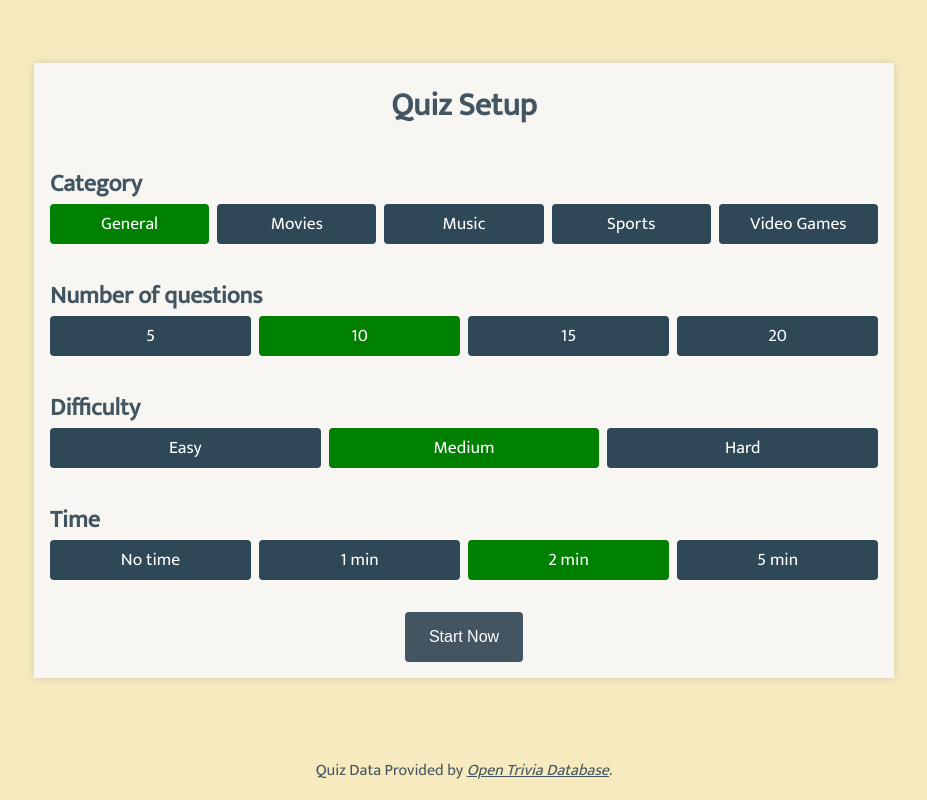
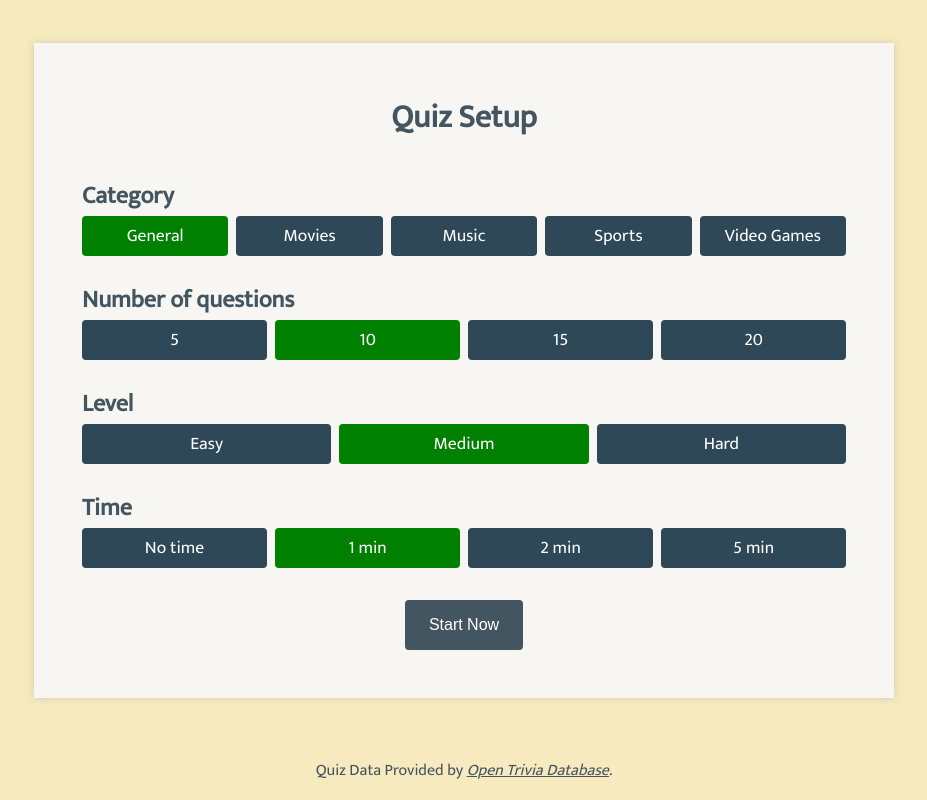
Before and after one commit to SinaBYR/react-quiz-app, a React (Create React App) app: page /quiz in a window 1280 px wide. Shown: the whole page, without its empty margins (176-1103 px from the left). Built offline with nearby package versions, Linux system fonts and the light colour scheme.

Commit message:
Update time radio button values

```diff
--- a/src/components/Layout/Quiz/Setup/Setup.tsx
+++ b/src/components/Layout/Quiz/Setup/Setup.tsx
@@ -10,7 +10,7 @@ const SetupStyled = styled.div`
     width: 100%;
     max-width: 860px;
     background-color: #F7F6F2;
-    padding: 1rem;
+    padding: 3rem;
     margin: 0 auto;
     box-shadow: 0 0 8px #D0CAB2;
 
@@ -23,8 +23,8 @@ export const Setup = ({ start, loading }: { start: (config: FORMDATA) =>  void;
     const [formData, setFormData] = useState<FORMDATA>({
         category: 'general',
         noq: '10',
-        time: '2',
-        difficulty: 'medium'
+        time: '60',
+        level: 'medium'
     })
 
     const onChangeHandler = (e: ChangeEvent) => {
@@ -32,48 +32,50 @@ export const Setup = ({ start, loading }: { start: (config: FORMDATA) =>  void;
             ...formData,
             [e.target.getAttribute('name')!]: e.target.getAttribute('value')
         })
-        console.log(formData.time)
+        // console.log(formData.time)
     }
 
     return (
         <SetupStyled>
             <h1 style={{textAlign: 'center'}}>Quiz Setup</h1>
+            <form>
                 <Section>
                     <h2>Category</h2>
                     <SectionWrapper>
-                    <RadioInput type="radio" value="general" checked={formData.category === 'general'} name="category" onChange={onChangeHandler}>General</RadioInput>
-                    <RadioInput type="radio" value="movies" checked={formData.category === 'movies'} name="category" onChange={onChangeHandler}>Movies</RadioInput>
-                    <RadioInput type="radio" value="music" checked={formData.category === 'music'} name="category" onChange={onChangeHandler}>Music</RadioInput>
-                    <RadioInput type="radio" value="sports" checked={formData.category === 'sports'} name="category" onChange={onChangeHandler}>Sports</RadioInput>
-                    <RadioInput type="radio" value="video-games" checked={formData.category === 'video-games'} name="category" onChange={onChangeHandler}>Video Games</RadioInput>
+                        <RadioInput value="general" checked={formData.category === 'general'} name="category" onChange={onChangeHandler}>General</RadioInput>
+                        <RadioInput value="movies" checked={formData.category === 'movies'} name="category" onChange={onChangeHandler}>Movies</RadioInput>
+                        <RadioInput value="music" checked={formData.category === 'music'} name="category" onChange={onChangeHandler}>Music</RadioInput>
+                        <RadioInput value="sports" checked={formData.category === 'sports'} name="category" onChange={onChangeHandler}>Sports</RadioInput>
+                        <RadioInput value="video-games" checked={formData.category === 'video-games'} name="category" onChange={onChangeHandler}>Video Games</RadioInput>
                     </SectionWrapper>
                 </Section>
                 <Section>
                     <h2>Number of questions</h2>
                     <SectionWrapper>
-                    <RadioInput type="radio" name="noq" value="5" checked={formData.noq === '5'} onChange={onChangeHandler}>5</RadioInput>
-                    <RadioInput type="radio" name="noq" value="10" checked={formData.noq === '10'} onChange={onChangeHandler}>10</RadioInput>
-                    <RadioInput type="radio" name="noq" value="15" checked={formData.noq === '15'} onChange={onChangeHandler}>15</RadioInput>
-                    <RadioInput type="radio" name="noq" value="20" checked={formData.noq === '20'} onChange={onChangeHandler}>20</RadioInput>
+                        <RadioInput name="noq" value="5" checked={formData.noq === '5'} onChange={onChangeHandler}>5</RadioInput>
+                        <RadioInput name="noq" value="10" checked={formData.noq === '10'} onChange={onChangeHandler}>10</RadioInput>
+                        <RadioInput name="noq" value="15" checked={formData.noq === '15'} onChange={onChangeHandler}>15</RadioInput>
+                        <RadioInput name="noq" value="20" checked={formData.noq === '20'} onChange={onChangeHandler}>20</RadioInput>
                     </SectionWrapper>
                 </Section>
                 <Section>
-                <h2>Difficulty</h2>
+                    <h2>Level</h2>
                     <SectionWrapper>
-                    <RadioInput type="radio" name="difficulty" value="easy" checked={formData.difficulty === 'easy'} onChange={onChangeHandler}>Easy</RadioInput>
-                    <RadioInput type="radio" name="difficulty" value="medium" checked={formData.difficulty === 'medium'} onChange={onChangeHandler}>Medium</RadioInput>
-                    <RadioInput type="radio" name="difficulty" value="hard" checked={formData.difficulty === 'hard'} onChange={onChangeHandler}>Hard</RadioInput>
+                        <RadioInput name="level" value="easy" checked={formData.level === 'easy'} onChange={onChangeHandler}>Easy</RadioInput>
+                        <RadioInput name="level" value="medium" checked={formData.level === 'medium'} onChange={onChangeHandler}>Medium</RadioInput>
+                        <RadioInput name="level" value="hard" checked={formData.level === 'hard'} onChange={onChangeHandler}>Hard</RadioInput>
                     </SectionWrapper>
                 </Section>
                 <Section>
                     <h2>Time</h2>
                     <SectionWrapper>
-                    <RadioInput type="radio" name="time" value="0" checked={formData.time === '0'} onChange={onChangeHandler}>No time</RadioInput>
-                    <RadioInput type="radio" name="time" value="1" checked={formData.time === '1'} onChange={onChangeHandler}>1 min</RadioInput>
-                    <RadioInput type="radio" name="time" value="2" checked={formData.time === '2'} onChange={onChangeHandler}>2 min</RadioInput>
-                    <RadioInput type="radio" name="time" value="5" checked={formData.time === '5'} onChange={onChangeHandler}>5 min</RadioInput>
+                        <RadioInput name="time" value="0" checked={formData.time === '0'} onChange={onChangeHandler}>No time</RadioInput>
+                        <RadioInput name="time" value="60" checked={formData.time === '60'} onChange={onChangeHandler}>1 min</RadioInput>
+                        <RadioInput name="time" value="120" checked={formData.time === '120'} onChange={onChangeHandler}>2 min</RadioInput>
+                        <RadioInput name="time" value="300" checked={formData.time === '300'} onChange={onChangeHandler}>5 min</RadioInput>
                     </SectionWrapper>
                 </Section>
+            </form>
             <Button style={{margin: '0 auto'}} type="secondary" onClick={() => start(formData)}>
                 {
                     loading ? <BeatLoader /> : 'Start Now'
```
Lines whose indentation alone changed are shown as unchanged.
